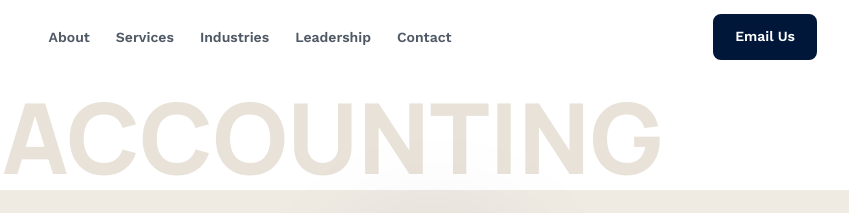
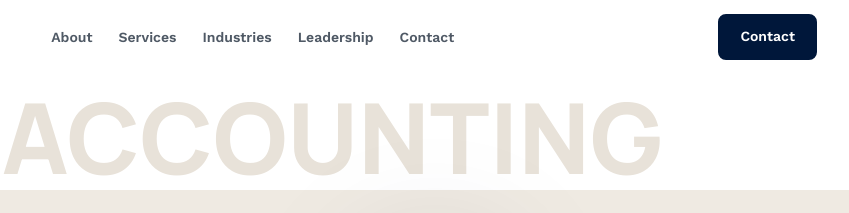
Before and after one commit to Hanotjie21/SSE-Accounting-, a plain HTML site: page index.html in a window 1280 px wide. Shown: the top 213 px of the page, 413-1262 px from the left. Drawn offline with nearby package versions, Linux system fonts and the light colour scheme.

Commit message:
Update navbar contact action

```diff
--- a/index.html
+++ b/index.html
@@ -23,7 +23,7 @@
         <li><a href="#contact" class="navbar__link">Contact</a></li>
       </ul>
 
-      <a href="mailto:directorklazen@outlook.com" class="navbar__cta" id="navbar-cta">Email Us</a>
+      <a href="#contact" class="navbar__cta" id="navbar-cta">Contact</a>
 
       <button class="navbar__hamburger" id="hamburger-btn" aria-label="Toggle menu" aria-expanded="false">
         <span></span>
```
